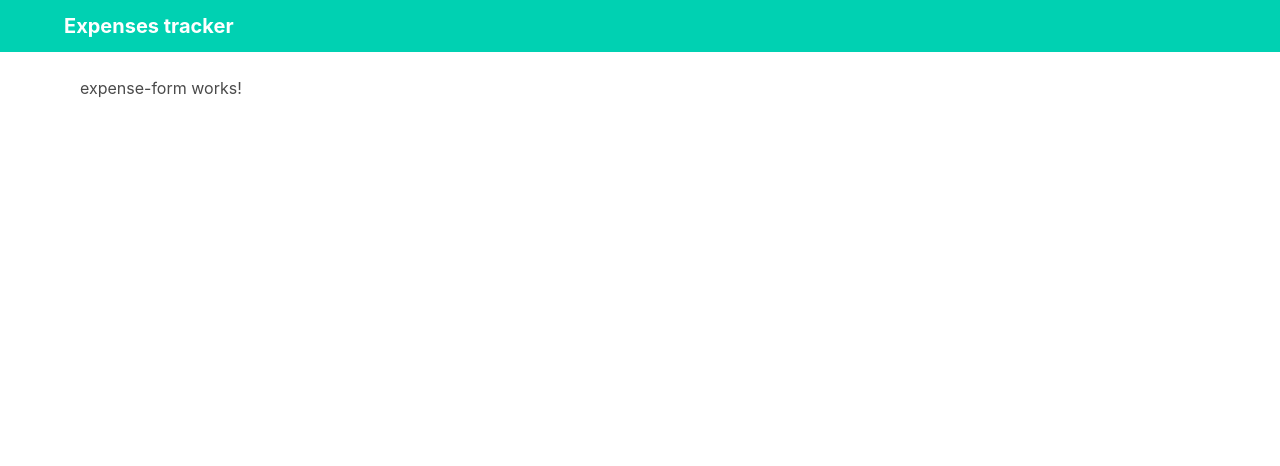
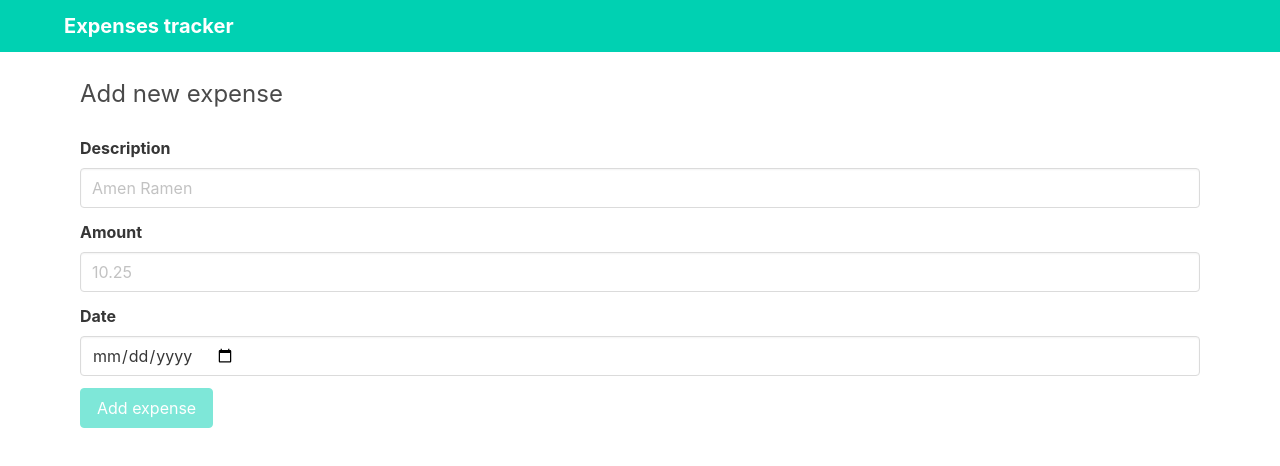
Before and after one commit to ddazal/angular-expense-tracker, an Angular app: page /add in a window 1280 px wide. Shown: the top 466 px of the page. Built offline with nearby package versions, Linux system fonts and the light colour scheme.

Commit message:
Create new expense added

```diff
--- a/package.json
+++ b/package.json
@@ -22,6 +22,7 @@
     "bulma": "^0.9.1",
     "rxjs": "~6.6.0",
     "tslib": "^2.0.0",
+    "uuid": "^8.3.1",
     "zone.js": "~0.10.2"
   },
   "devDependencies": {
--- a/src/app/app.module.ts
+++ b/src/app/app.module.ts
@@ -6,6 +6,7 @@ import { AppComponent } from './app.component';
 import { ExpenseCardComponent } from './expense-card/expense-card.component';
 import { ExpensesListComponent } from './expenses-list/expenses-list.component';
 import { ExpenseFormComponent } from './expense-form/expense-form.component';
+import { ReactiveFormsModule } from '@angular/forms';
 
 @NgModule({
   declarations: [
@@ -16,7 +17,8 @@ import { ExpenseFormComponent } from './expense-form/expense-form.component';
   ],
   imports: [
     BrowserModule,
-    AppRoutingModule
+    AppRoutingModule,
+    ReactiveFormsModule
   ],
   providers: [],
   bootstrap: [AppComponent]
--- a/src/app/expense-form/expense-form.component.html
+++ b/src/app/expense-form/expense-form.component.html
@@ -1 +1,104 @@
-<p>expense-form works!</p>
+<div class="columns">
+  <div class="column">
+    <h1 class="is-size-4">Add new expense</h1>
+  </div>
+</div>
+<form [formGroup]="expenseForm" (ngSubmit)="onSubmit()">
+  <div class="field">
+    <label for="desc" class="label">Description</label>
+    <div class="control">
+      <input
+        formControlName="description"
+        id="desc"
+        type="text"
+        class="input"
+        [class]="{
+          'is-danger':
+            expenseForm.get('description').hasError('required') &&
+            expenseForm.get('description').touched,
+          'is-primary': expenseForm.get('description').valid
+        }"
+        autocomplete="off"
+        placeholder="Amen Ramen"
+        required
+      />
+    </div>
+    <p
+      *ngIf="
+        expenseForm.get('description').hasError('required') &&
+        expenseForm.get('description').touched
+      "
+      class="help is-danger"
+    >
+      You must provide a description
+    </p>
+  </div>
+  <div class="field">
+    <label for="amount" class="label">Amount</label>
+    <div class="control">
+      <input
+        formControlName="amount"
+        type="number"
+        id="amount"
+        class="input"
+        placeholder="10.25"
+        autocomplete="off"
+        [class]="{
+          'is-danger':
+            expenseForm.get('amount').hasError('required') &&
+            expenseForm.get('amount').touched,
+          'is-primary': expenseForm.get('amount').valid
+        }"
+        required
+      />
+    </div>
+    <p
+      *ngIf="
+        expenseForm.get('amount').hasError('required') &&
+        expenseForm.get('amount').touched
+      "
+      class="help is-danger"
+    >
+      You must provide a valid amount
+    </p>
+  </div>
+  <div class="field">
+    <label for="date" class="label">Date</label>
+    <div class="control">
+      <input
+        formControlName="date"
+        type="date"
+        name=""
+        id="date"
+        class="input"
+        [class]="{
+          'is-danger':
+            expenseForm.get('date').hasError('required') &&
+            expenseForm.get('date').touched,
+          'is-primary': expenseForm.get('date').valid
+        }"
+        required
+      />
+    </div>
+    <p
+      *ngIf="
+        expenseForm.get('date').hasError('required') &&
+        expenseForm.get('date').touched
+      "
+      class="help is-danger"
+    >
+      You must provide a date
+    </p>
+  </div>
+  <div class="field">
+    <div class="control">
+      <button
+        type="submit"
+        class="button is-primary"
+        [disabled]="!expenseForm.valid"
+      >
+        Add expense
+      </button>
+    </div>
+  </div>
+</form>
--- a/src/app/expense-form/expense-form.component.ts
+++ b/src/app/expense-form/expense-form.component.ts
@@ -1,15 +1,35 @@
+import { Router } from '@angular/router';
 import { Component, OnInit } from '@angular/core';
+import { FormBuilder, Validators } from '@angular/forms';
+import { ExpensesService } from '../services/expenses.service';
 
 @Component({
   selector: 'app-expense-form',
   templateUrl: './expense-form.component.html',
-  styleUrls: ['./expense-form.component.css']
+  styleUrls: ['./expense-form.component.css'],
 })
 export class ExpenseFormComponent implements OnInit {
+  expenseForm = this.fb.group({
+    description: ['', Validators.required],
+    amount: ['', Validators.required],
+    date: ['', Validators.required],
+  });
 
-  constructor() { }
+  constructor(
+    private fb: FormBuilder,
+    private expensesService: ExpensesService,
+    private router: Router
+  ) {}
 
-  ngOnInit(): void {
+  ngOnInit(): void {}
+
+  onSubmit(): void {
+    const { description, amount, date } = this.expenseForm.value;
+    this.expensesService
+      .addExpense(description, amount, new Date(date).getTime())
+      .subscribe((expense) => {
+        this.expenseForm.reset();
+        this.router.navigate([''], { state: { added: true } });
+      });
   }
-
 }
--- a/src/app/expenses-list/expenses-list.component.html
+++ b/src/app/expenses-list/expenses-list.component.html
@@ -1,3 +1,6 @@
+<div class="notification is-info is-light" *ngIf="added">
+  Expense added
+</div>
 <div class="columns is-mobile">
   <div class="column is-half">
     <h1 class="is-size-4">Expenses list</h1>
--- a/src/app/expenses-list/expenses-list.component.ts
+++ b/src/app/expenses-list/expenses-list.component.ts
@@ -1,4 +1,5 @@
 import { Component, OnInit } from '@angular/core';
+import { Router } from '@angular/router';
 import { Expense } from '../models/expense';
 import { ExpensesService } from '../services/expenses.service';
 
@@ -9,8 +10,15 @@ import { ExpensesService } from '../services/expenses.service';
 })
 export class ExpensesListComponent implements OnInit {
   expenses: Expense[];
+  added = false;
 
-  constructor(private expensesService: ExpensesService) {}
+  constructor(
+    private expensesService: ExpensesService,
+    private router: Router
+  ) {
+    const { state } = this.router.getCurrentNavigation().extras;
+    this.added = !!(state && state.added);
+  }
 
   ngOnInit(): void {
     this.getExpenses();
--- a/src/app/mock-expenses.ts
+++ b/src/app/mock-expenses.ts
@@ -1,6 +1,16 @@
 import { Expense } from './models/expense';
 
 export const EXPENSES: Expense[] = [
-  { id: 1, description: 'Groceries', amount: 50.25, date: 1602478800000 },
-  { id: 2, description: 'T-shirt', amount: 25, date: 1596430800000 },
+  {
+    id: 'eb5d0282-9606-4cb5-973b-0823578e4f36',
+    description: 'Groceries',
+    amount: 50.25,
+    date: 1602478800000,
+  },
+  {
+    id: '87e361c3-97fb-4337-9502-ccea291b9ab0',
+    description: 'T-shirt',
+    amount: 25,
+    date: 1596430800000,
+  },
 ];
--- a/src/app/models/expense.ts
+++ b/src/app/models/expense.ts
@@ -1,5 +1,5 @@
 export interface Expense {
-  id: number;
+  id: string;
   description: string;
   amount: number;
   date: number;
--- a/src/app/services/expenses.service.ts
+++ b/src/app/services/expenses.service.ts
@@ -1,5 +1,6 @@
 import { Injectable } from '@angular/core';
 import { Observable, of } from 'rxjs';
+import { v4 as uuidv4 } from 'uuid';
 
 import { Expense } from '../models/expense';
 import { EXPENSES } from '../mock-expenses';
@@ -8,9 +9,26 @@ import { EXPENSES } from '../mock-expenses';
   providedIn: 'root',
 })
 export class ExpensesService {
+  expenses: Expense[] = EXPENSES;
   constructor() {}
 
   getExpenses(): Observable<Expense[]> {
-    return of(EXPENSES);
+    return of(this.expenses.sort((a, b) => b.date - a.date));
+  }
+
+  addExpense(
+    description: string,
+    amount: number,
+    date: number
+  ): Observable<Expense> {
+    const id = uuidv4();
+    const expense: Expense = {
+      id,
+      description,
+      amount,
+      date,
+    };
+    this.expenses.push(expense);
+    return of(this.expenses[this.expenses.length - 1]);
   }
 }
```
Also changed, not shown: 1 other file (tests, documents, lock files or other folders).
